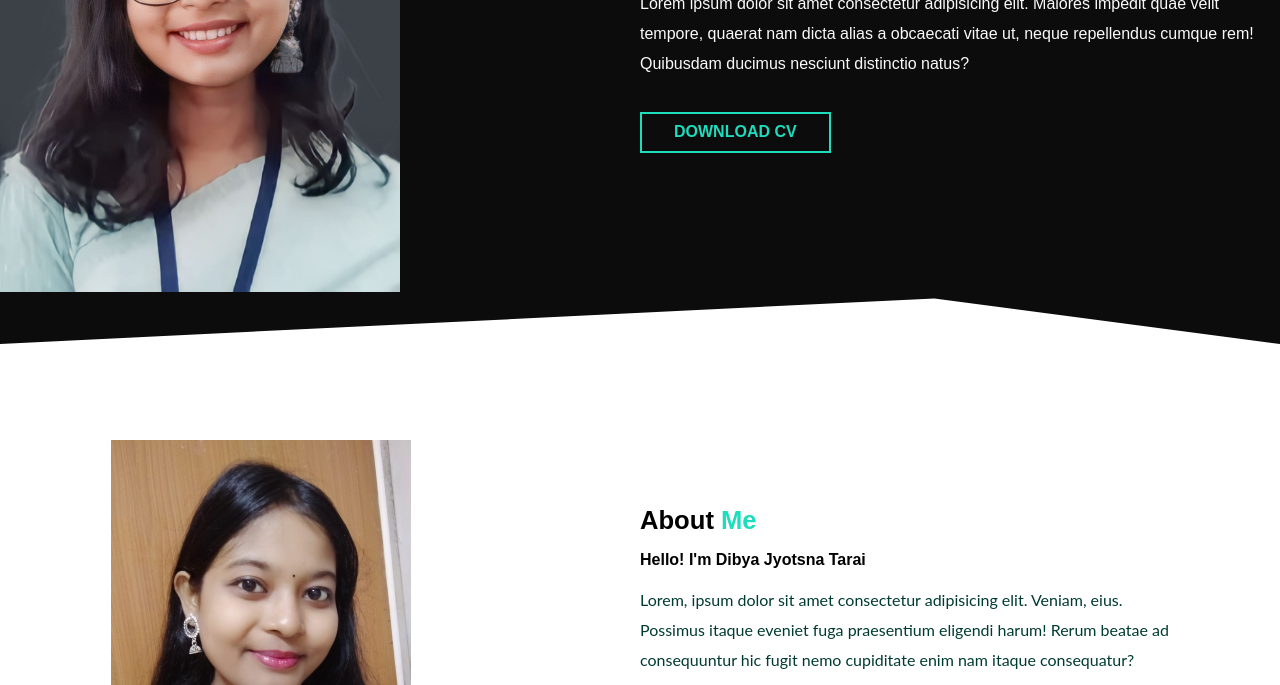
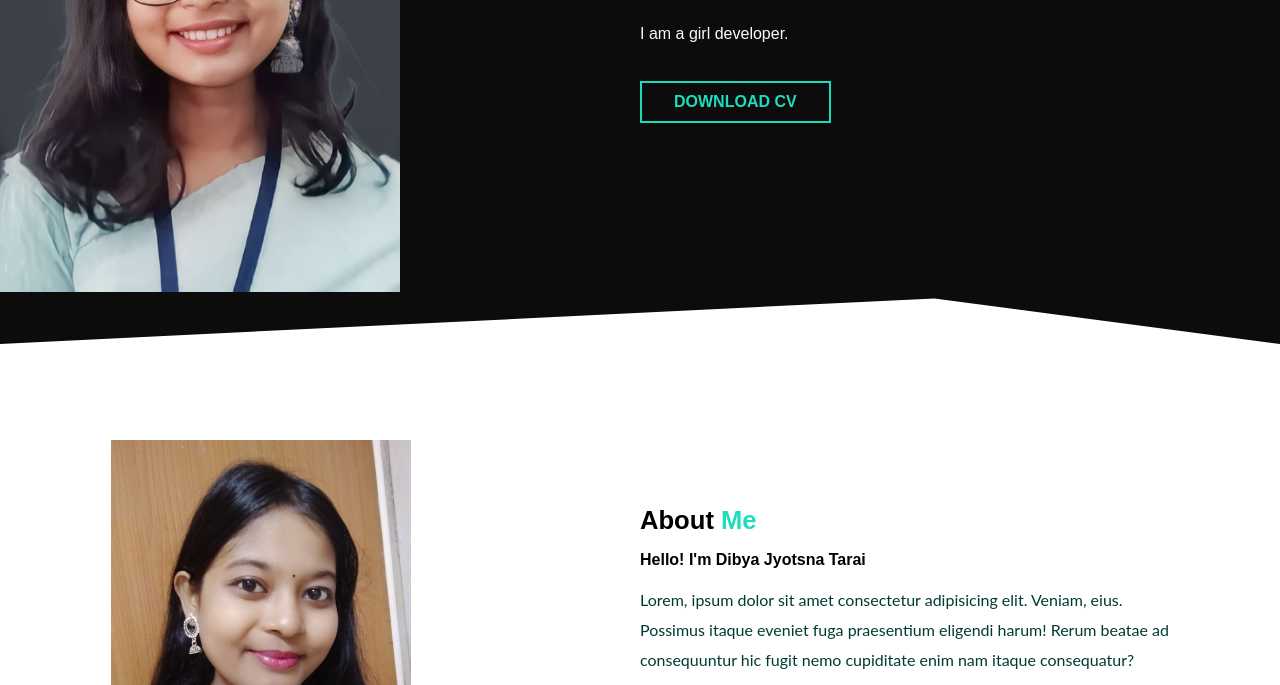
Before and after one commit to dibyajyotsna/portfolio, a plain HTML site: page index.html in a window 1280 px wide. Shown: the part 415-1100 px from the top of the page. Drawn offline with Linux system fonts and the light colour scheme.

Commit message:
changes para of hero section

```diff
--- a/index.html
+++ b/index.html
@@ -31,7 +31,7 @@
                 <h6>DIBYA JYOTSNA TARAI</h6>
                 <h1>I'm a Web<br />
                 <span>Developer</span></h1>
-                <p> Lorem ipsum dolor sit amet consectetur adipisicing elit. Maiores impedit quae velit tempore, quaerat nam dicta alias a obcaecati vitae ut, neque repellendus cumque rem! Quibusdam ducimus nesciunt distinctio natus?</p>
+                <p> I am a girl developer.</p>
                 <div><button class="btn btn-secondary">DOWNLOAD CV</button></div>
             </div>
         </div>
```
